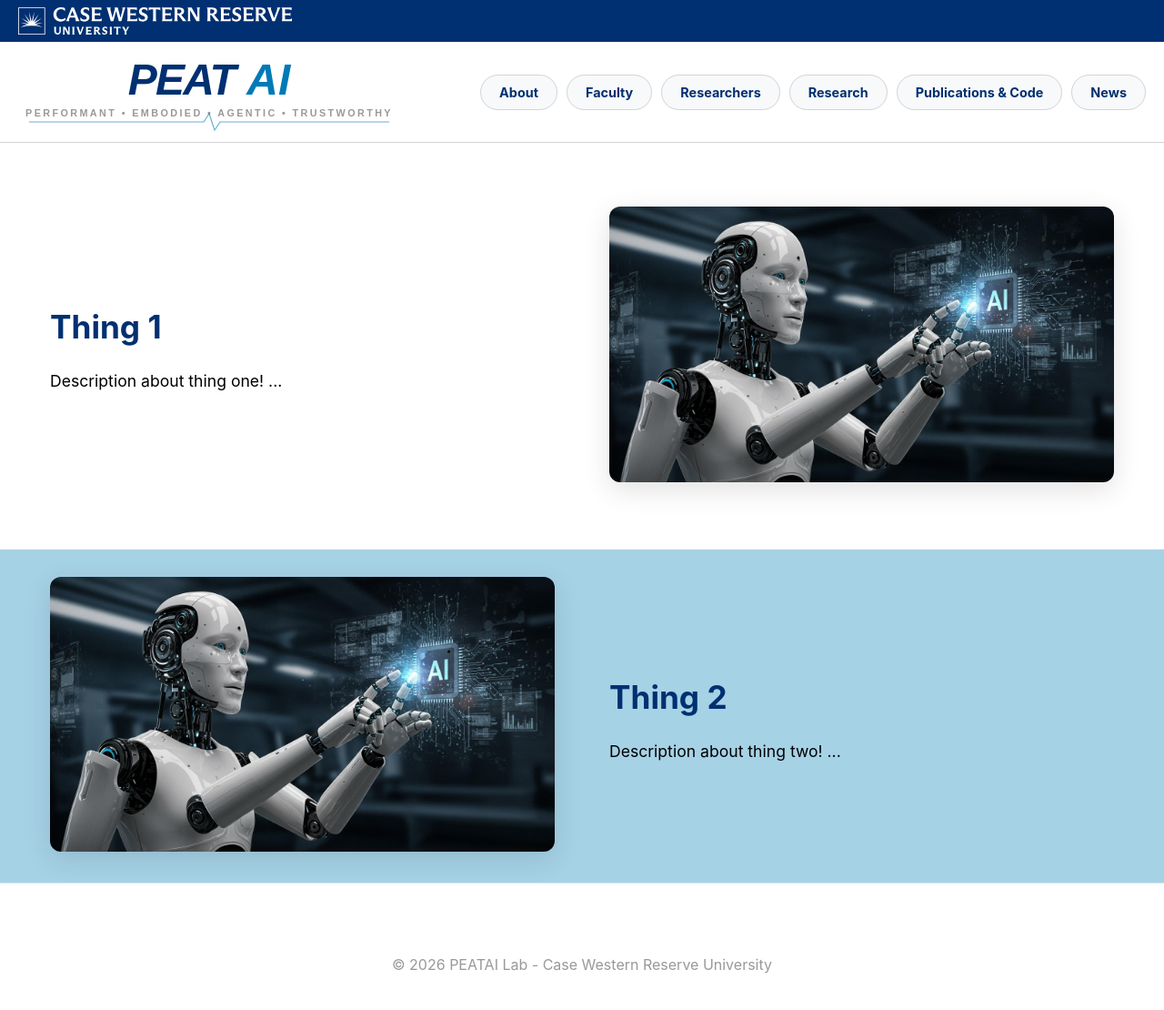
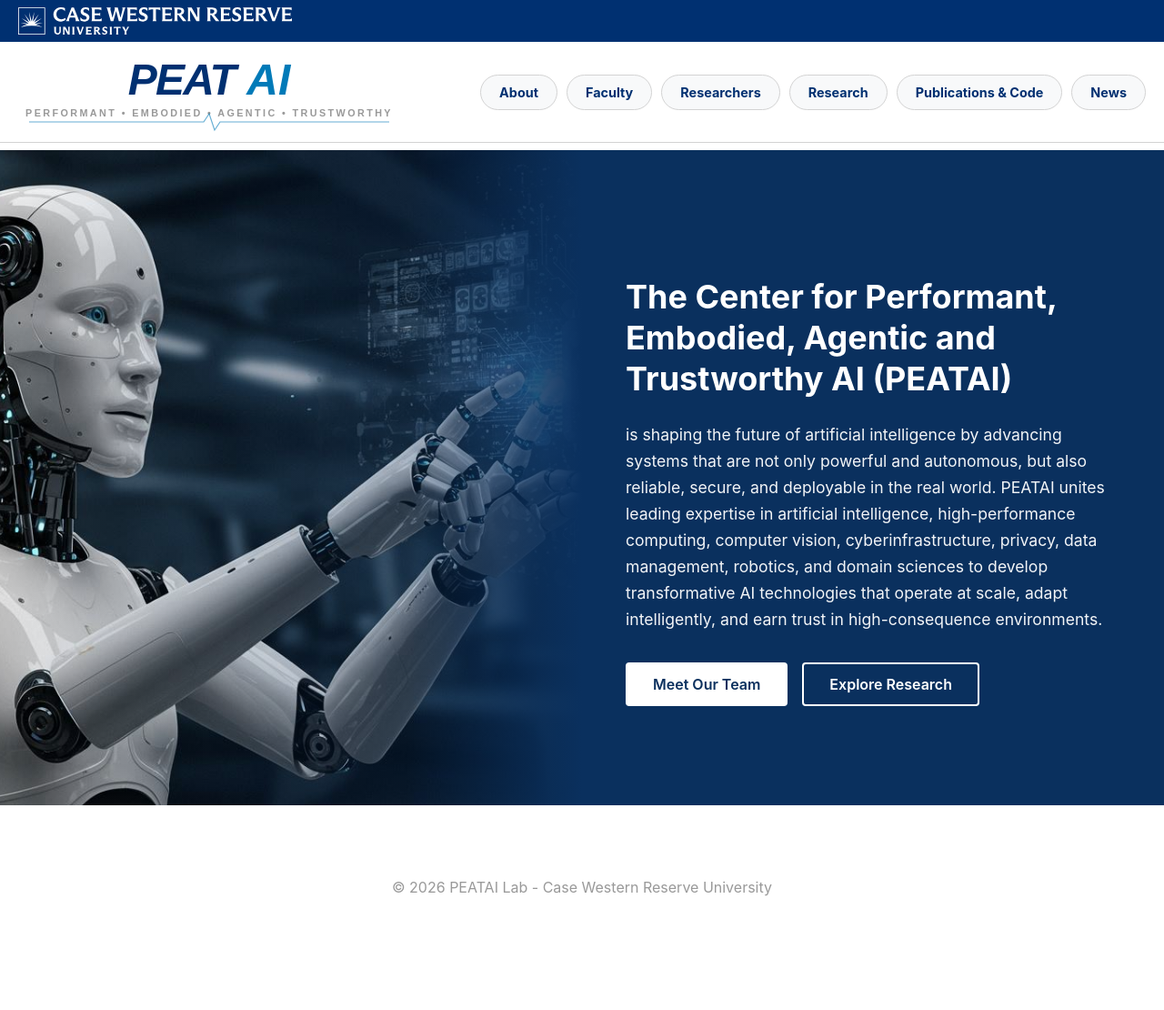
Before and after one commit to case-peatai/case-peatai.github.io, a Jekyll site: the page built from index.md, in a window 1280 px wide. Shown: the whole page at 91% size. Built offline with Jekyll 4.4.1, drawn with Linux system fonts in a browser that asks for light colours; after the commit the page ends 1025 px from its top, so only the background shows below that.

Commit message:
update about page

```diff
--- a/_sass/_about.scss
+++ b/_sass/_about.scss
@@ -1,57 +1,140 @@
-// For the side by side content blocks in about screen
-.home-section {
+/* --- EDGE-TO-EDGE SPLIT HERO SYSTEM --- */
+.hero-split-fullscreen {
+  position: relative;
+
+  /* Breaks out of standard template container padding to touch page edges */
+  width: 100vw;
+  position: relative;
+  left: 50%;
+  right: 50%;
+  margin-left: -50vw;
+  margin-right: -50vw;
+  margin-top: -2rem; /* Cancels out default top navbar layout gaps if present */
+
   display: flex;
-  align-items: center;
-  justify-content: space-between;
-  gap: 60px;
-  padding: 30px 20px;
-  max-width: 1250px; // Aligns with your main site width
-  margin: 0 auto;
+  min-height: 80vh;
+  background-color: #0a305e; /* Fills right pane background color automatically */
+  overflow: hidden;
+}
 
-  // The Full-Width Blue Band logic
-&.blue-band-wrapper {
-  background-color: $cwru-light-blue;
+/* LEFT SIDE: Image container with strict crop */
+.hero-split-media {
+  position: relative;
+  width: 50%;
+  min-height: 100%;
 
-  // Breaking out of the container to hit screen edges
-  box-shadow: 0 0 0 100vmax $cwru-light-blue;
-  clip-path: inset(0 -100vmax);
-  margin-top: 40px;
-  margin-bottom: 40px;
-
-  // Add this: target paragraphs inside the blue band specifically
-  p {
-    color: black;
+  img {
+    width: 100%;
+    height: 100%;
+    object-fit: cover;
+    display: block;
   }
 }
 
-  .text-content {
-    flex: 1;
-    h2 { color: $cwru-blue; font-size: 2.2rem; margin-bottom: 1.5rem; }
-    p { line-height: 1.7; font-size: 1.1rem; }
+/* Smooth horizontal transition layer fading from the picture to the text background */
+.hero-fade-overlay {
+  position: absolute;
+  top: 0;
+  left: 0;
+  width: 100%;
+  height: 100%;
+  background: linear-gradient(
+    to right,
+    rgba(10, 48, 94, 0) 0%,
+    rgba(10, 48, 94, 0.3) 70%,
+    rgba(10, 48, 94, 1) 100%
+  );
+}
+
+/* RIGHT SIDE: Layout structure for text area */
+.hero-split-content {
+  width: 50%;
+  display: flex;
+  align-items: center;
+  padding: 4rem 5% 4rem 3rem;
+  background-color: #0a305e; /* Perfect match with the gradient stop */
+}
+
+.hero-text-inner {
+  max-width: 600px;
+  color: #ffffff;
+
+  h1 {
+    font-size: 2.25rem;
+    font-weight: 700;
+    line-height: 1.25;
+    margin-bottom: 1.5rem;
+    color: #ffffff;
+    border: none;
+    padding: 0;
   }
 
-  .image-content {
-    flex: 1;
-    img {
-      width: 100%;
-      height: auto;
-      border-radius: 12px; // Smooth, modern corners
-      box-shadow: 0 8px 30px rgba(0,0,0,0.12);
+  p {
+    font-size: 1.1rem;
+    line-height: 1.65;
+    margin-bottom: 2rem;
+    color: rgba(255, 255, 255, 0.95);
+  }
+}
+
+/* Action items styling */
+.hero-split-actions {
+  display: flex;
+  gap: 1rem;
+
+  a {
+    padding: 0.75rem 1.75rem;
+    font-weight: 600;
+    border-radius: 4px;
+    text-decoration: none;
+    transition: background 0.2s ease;
+    display: inline-block;
+  }
+
+  .btn-primary {
+    background-color: #ffffff;
+    color: #0a305e;
+    border: 2px solid #ffffff;
+
+    &:hover {
+      background-color: rgba(255, 255, 255, 0.9);
     }
   }
 
-  // Mobile Stacking Logic
-  @media (max-width: 900px) {
-    flex-direction: column; // Stacks text/image vertically
-    text-align: center;
-    padding: 60px 20px;
+  .btn-secondary {
+    background-color: transparent;
+    color: #ffffff;
+    border: 2px solid #ffffff;
 
-    &.reverse {
-      flex-direction: column-reverse; // Puts image on top for specific sections
-    }
-
-    .image-content img {
-      max-width: 100%; // Image takes full width instead of shrinking
+    &:hover {
+      background-color: rgba(255, 255, 255, 0.1);
     }
   }
 }
+
+/* Responsive collapse on smaller displays */
+@media (max-width: 992px) {
+  .hero-split-fullscreen {
+    flex-direction: column;
+    height: auto;
+  }
+
+  .hero-split-media {
+    width: 100%;
+    height: 350px;
+  }
+
+  /* Fade from top to bottom on mobile layout instead of left to right */
+  .hero-fade-overlay {
+    background: linear-gradient(
+      to bottom,
+      rgba(10, 48, 94, 0) 0%,
+      rgba(10, 48, 94, 1) 100%
+    );
+  }
+
+  .hero-split-content {
+    width: 100%;
+    padding: 3rem 2rem;
+  }
+}
--- a/index.md
+++ b/index.md
@@ -3,22 +3,22 @@ layout: default
 title: Home
 ---
 
-<div class="home-section">
-  <div class="text-content">
-    <h2>Thing 1</h2>
-    <p>Description about thing one! ...</p>
+<section class="hero-split-fullscreen">
+  <div class="hero-split-media">
+    <img src="{{ '/assets/images/robot_picture.jpg' | relative_url }}" alt="PEATAI Lab Robots">
+    <div class="hero-fade-overlay"></div>
   </div>
-  <div class="image-content">
-    <img src="{{ '/assets/images/robot_picture.jpg' | relative_url }}" alt="Robot Research">
+
+  <div class="hero-split-content">
+    <div class="hero-text-inner">
+      <h1>The Center for Performant, Embodied, Agentic and Trustworthy AI (PEATAI)</h1>
+      <p>
+        is shaping the future of artificial intelligence by advancing systems that are not only powerful and autonomous, but also reliable, secure, and deployable in the real world. PEATAI unites leading expertise in artificial intelligence, high-performance computing, computer vision, cyberinfrastructure, privacy, data management, robotics, and domain sciences to develop transformative AI technologies that operate at scale, adapt intelligently, and earn trust in high-consequence environments.
+      </p>
+      <div class="hero-split-actions">
+        <a href="{{ '/faculty/' | relative_url }}" class="btn-primary">Meet Our Team</a>
+        <a href="{{ '/research/' | relative_url }}" class="btn-secondary">Explore Research</a>
+      </div>
+    </div>
   </div>
-</div>
-
-<div class="home-section blue-band-wrapper reverse">
-  <div class="image-content">
-    <img src="{{ '/assets/images/robot_picture.jpg' | relative_url }}" alt="NeuroReality">
-  </div>
-  <div class="text-content">
-    <h2>Thing 2</h2>
-    <p>Description about thing two! ...</p>
-  </div>
-</div>
+</section>
```
Also changed, not shown: assets/images/lab_robots.webp (added).
